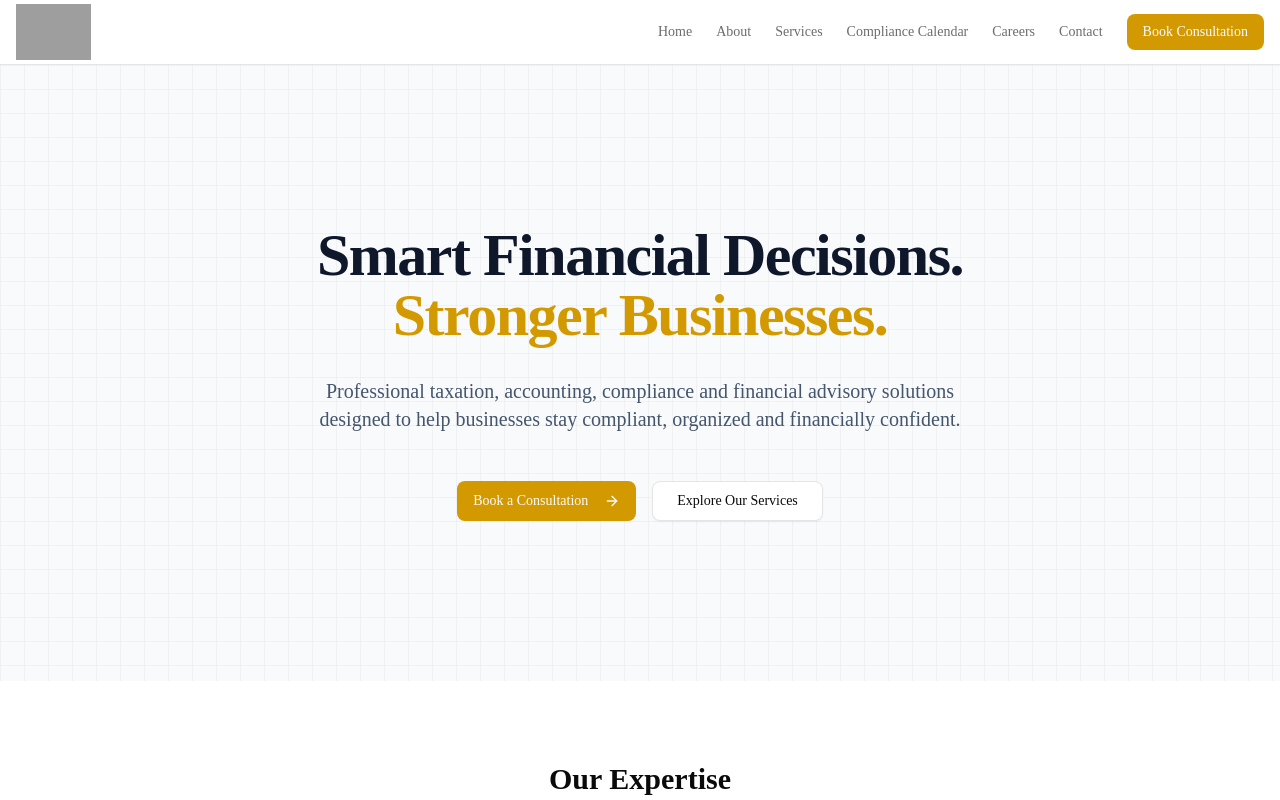
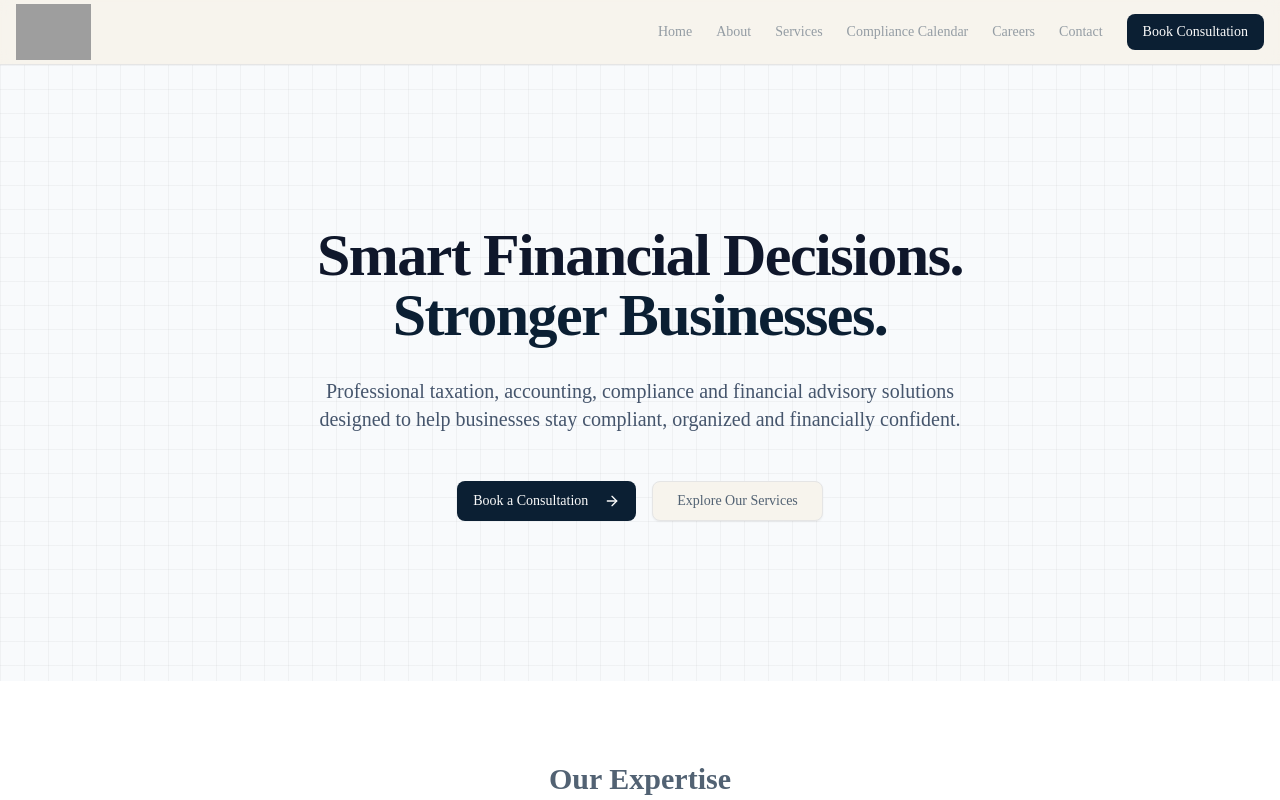
Before and after one commit to Kunj272006/RG-CONSULTANTS, a Next.js app: page / in a window 1280 px wide. Shown: the top 800 px of the page. Built offline with nearby package versions, Linux system fonts and the light colour scheme; grey boxes are pictures that could not be loaded.

Commit message:
style: update global colors to brand palette

```diff
--- a/src/app/globals.css
+++ b/src/app/globals.css
@@ -50,19 +50,19 @@
 }
 
 :root {
-  --background: oklch(1 0 0);
-  --foreground: oklch(0.145 0 0);
-  --card: oklch(1 0 0);
+  --background: #F7F4ED;
+  --foreground: #526273;
+  --card: #FFFFFF;
   --card-foreground: oklch(0.145 0 0);
   --popover: oklch(1 0 0);
   --popover-foreground: oklch(0.145 0 0);
-  --primary: oklch(0.72 0.16 85); /* Golden color to match logo */
+  --primary: #0B1F33; /* Golden color to match logo */
   --primary-foreground: oklch(0.985 0 0);
   --secondary: oklch(0.97 0 0);
   --secondary-foreground: oklch(0.205 0 0);
   --muted: oklch(0.97 0 0);
   --muted-foreground: oklch(0.556 0 0);
-  --accent: oklch(0.97 0 0);
+  --accent: #C6A15B;
   --accent-foreground: oklch(0.205 0 0);
   --destructive: oklch(0.577 0.245 27.325);
   --destructive-foreground: oklch(0.577 0.245 27.325);
@@ -86,19 +86,19 @@
 }
 
 .dark {
-  --background: oklch(0.145 0 0);
-  --foreground: oklch(0.985 0 0);
-  --card: oklch(0.205 0 0);
+  --background: #102D46;
+  --foreground: #F7F4ED;
+  --card: #0B1F33;
   --card-foreground: oklch(0.985 0 0);
   --popover: oklch(0.205 0 0);
   --popover-foreground: oklch(0.985 0 0);
-  --primary: oklch(0.72 0.16 85); /* Golden color to match logo */
+  --primary: #C6A15B; /* Golden color to match logo */
   --primary-foreground: oklch(0.145 0 0);
   --secondary: oklch(0.269 0 0);
   --secondary-foreground: oklch(0.985 0 0);
   --muted: oklch(0.269 0 0);
   --muted-foreground: oklch(0.708 0 0);
-  --accent: oklch(0.269 0 0);
+  --accent: #0B1F33;
   --accent-foreground: oklch(0.985 0 0);
   --destructive: oklch(0.704 0.191 22.216);
   --destructive-foreground: oklch(0.637 0.237 25.331);
```
Also changed, not shown: 1 other file (tests, documents, lock files or other folders).
